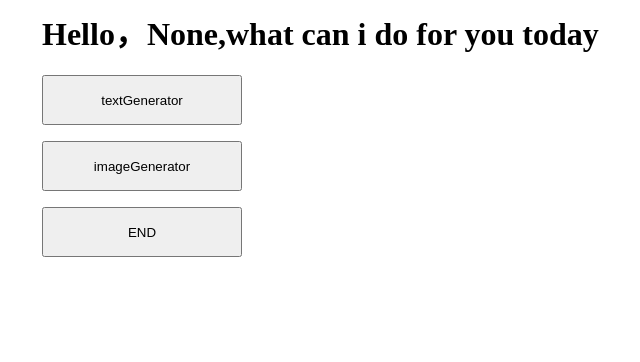
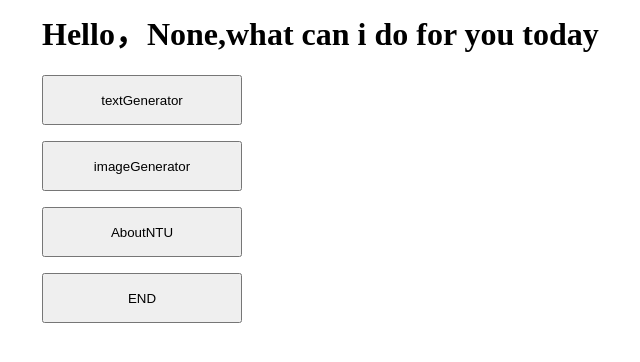
Before and after one commit to skywalker1123/zhenhong-He, a Flask app: page /main in a window 1280 px wide. Shown: the top 362 px of the page, without its empty margins (282-922 px from the left). Run offline with Flask 3, Linux system fonts and the light colour scheme.

Commit message:
Update main.html

```diff
--- a/templates/main.html
+++ b/templates/main.html
@@ -13,6 +13,9 @@
  <form action = "/image_gpt" method ="post">
    <input type ="submit" value ="imageGenerator" style="width: 200px;height: 50px;">
  </form>
+  <form action = "/about_NTU" method ="post">
+  <input type ="submit" value ="AboutNTU" style="width: 200px;height: 50px;">
+</form>
  <form action = "/end" method ="post">
    <input type ="submit" value ="END" style="width: 200px;height: 50px;">
  </form>
```
